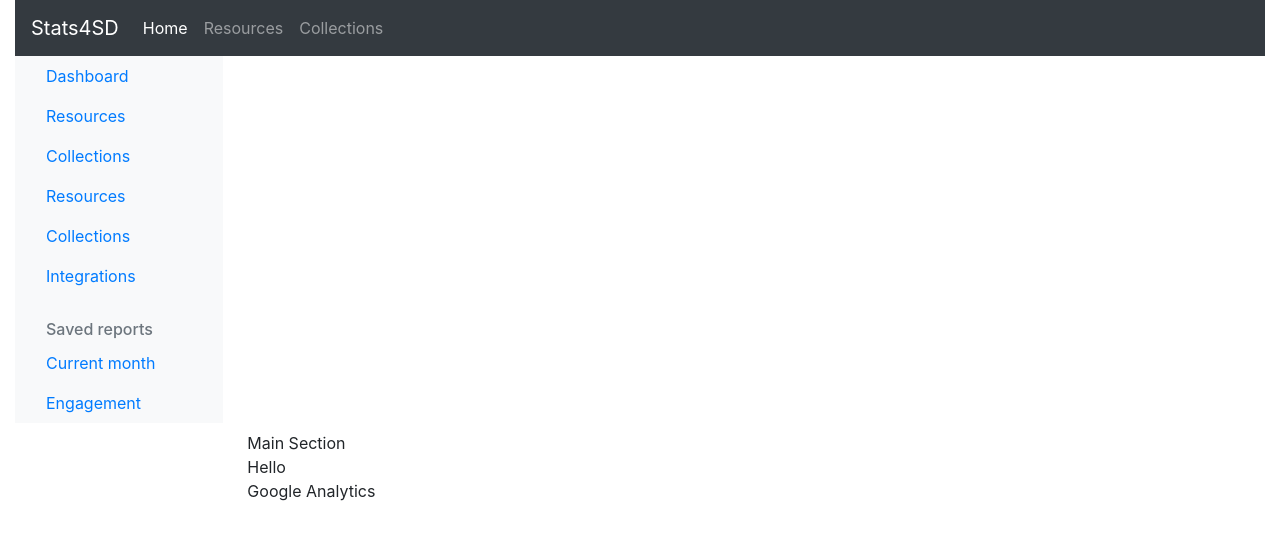
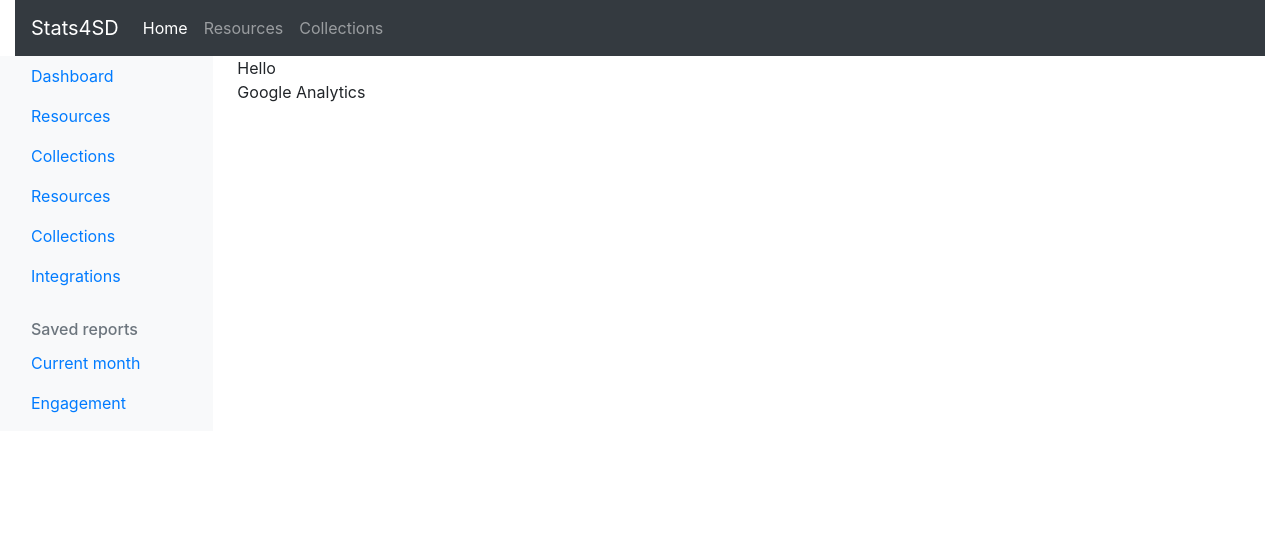
Before and after one commit to stats4sd/stats4sd-resources-report, a Vue app: page / in a window 1280 px wide. Shown: the top 540 px of the page. Built offline with nearby package versions, Linux system fonts and the light colour scheme; no server answers.

Commit message:
Loded First analytics dashboard

```diff
--- a/src/components/GoogleAnalytics/GoogleAnalytics.vue
+++ b/src/components/GoogleAnalytics/GoogleAnalytics.vue
@@ -23,7 +23,25 @@ export default {
 
       viewSelector.execute();
 
+      const dataChart = new window.gapi.analytics.googleCharts.DataChart({
+        query: {
+          metrics: 'ga:sessions',
+          dimensions: 'ga:date',
+          'start-date': '30daysAgo',
+          'end-date': 'yesterday'
+        },
+        chart: {
+          container: 'chart-container',
+          type: 'LINE',
+          options: {
+            width: '100%'
+          }
+        }
+      });
 
+      viewSelector.on('change', ids => {
+        dataChart.set({ query: { ids: ids } }).execute();
+      });
     });
   }
 };
--- a/src/components/Layout/Layout.vue
+++ b/src/components/Layout/Layout.vue
@@ -1,17 +1,19 @@
 <template>
   <div class="container-fluid">
     <Toolbar />
-    <Sidebar />
-    <Main />
+    <div class="row">
+      <Sidebar />
+      <Main />
+    </div>
   </div>
 </template>
 
 <script>
-import Sidebar from "../Navigation/Sidebar/Sidebar";
-import Toolbar from "../Navigation/Toolbar/Toolbar";
-import Main from "../Main/Main";
+import Sidebar from '../Navigation/Sidebar/Sidebar';
+import Toolbar from '../Navigation/Toolbar/Toolbar';
+import Main from '../Main/Main';
 export default {
-  name: "Layout",
+  name: 'Layout',
   components: {
     Sidebar,
     Toolbar,
@@ -20,5 +22,4 @@ export default {
 };
 </script>
 
-<style>
-</style>
+<style></style>
--- a/src/components/Main/Main.vue
+++ b/src/components/Main/Main.vue
@@ -1,10 +1,7 @@
 <template>
-  <div>
-    <div class="col-md-9 ml-sm-auto col-lg-10 px-4">
-      Main Section <br />
-      {{ msg }}
-      <GoogleAnalytics />
-    </div>
+  <div class="col-md-9 ml-sm-auto col-lg-10 px-4">
+    {{ msg }}
+    <GoogleAnalytics />
   </div>
 </template>
 
--- a/src/components/Navigation/Sidebar/Sidebar.vue
+++ b/src/components/Navigation/Sidebar/Sidebar.vue
@@ -1,6 +1,6 @@
 <template>
-  <div>
-    <nav class="col-md-2 d-none d-md-block bg-light sidebar">
+  <div class="col-md-2 d-none d-md-block bg-light sidebar">
+    <nav>
       <div class="sidebar-sticky">
         <ul class="nav flex-column">
           <li class="nav-item">
@@ -46,7 +46,11 @@
           class="sidebar-heading d-flex justify-content-between align-items-center px-3 mt-4 mb-1 text-muted"
         >
           <span>Saved reports</span>
-          <a class="d-flex align-items-center text-muted" href="#" aria-label="Add a new report">
+          <a
+            class="d-flex align-items-center text-muted"
+            href="#"
+            aria-label="Add a new report"
+          >
             <span data-feather="plus-circle"></span>
           </a>
         </h6>
@@ -72,9 +76,8 @@
 
 <script>
 export default {
-  name: "Sidebar"
+  name: 'Sidebar'
 };
 </script>
 
-<style>
-</style>
+<style></style>
```
